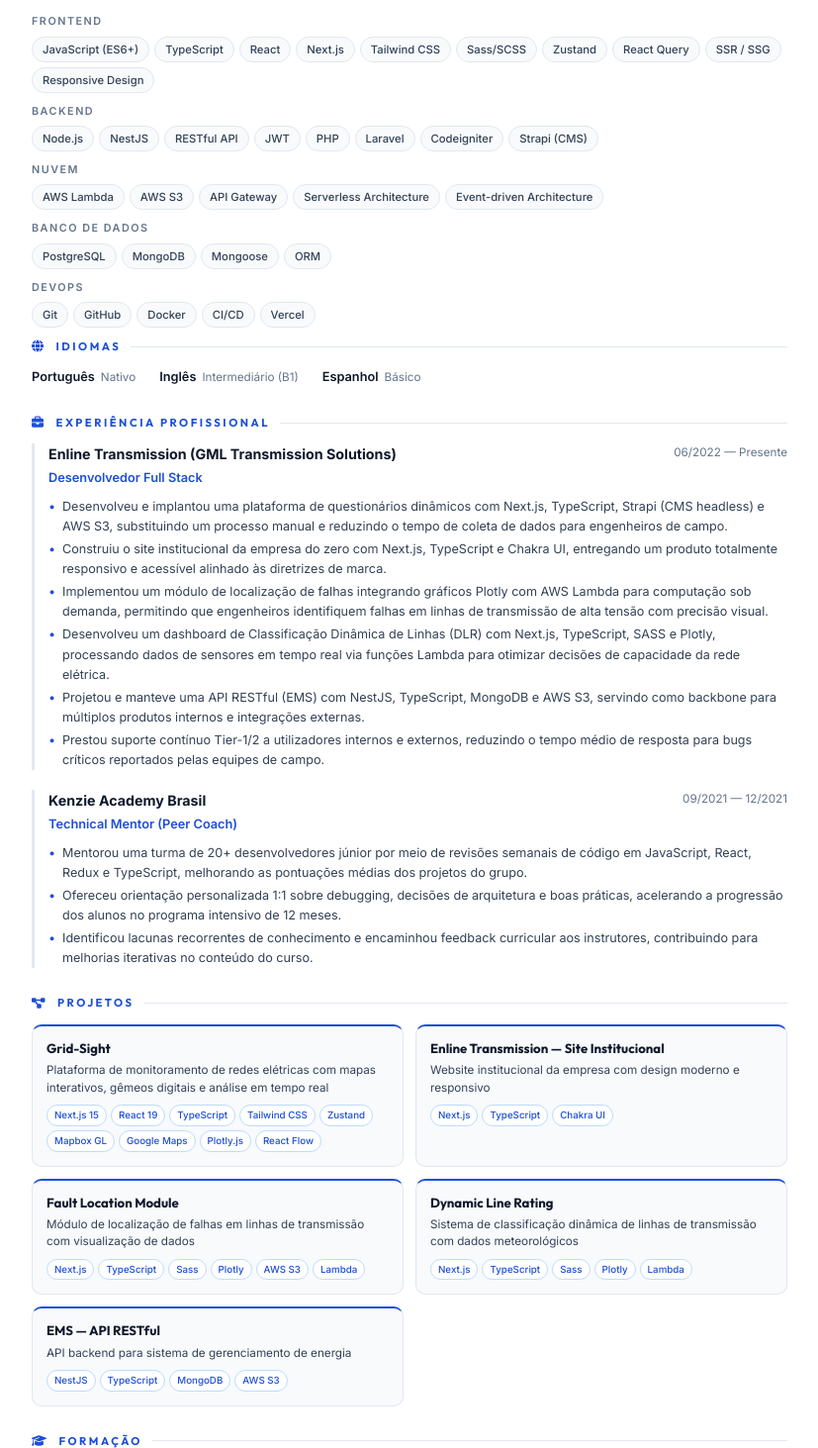
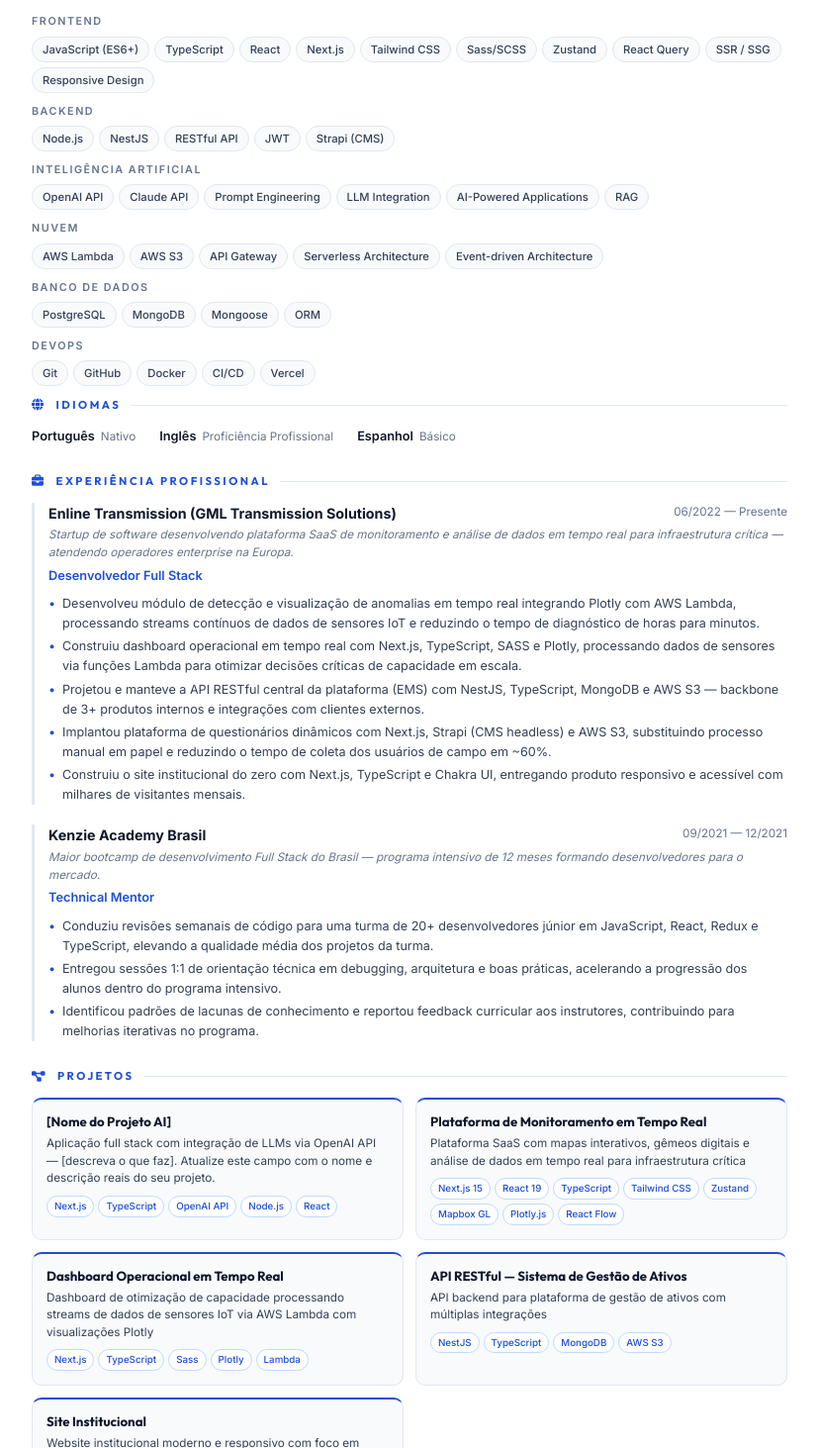
Before and after one commit to felipelarson/cv-felipe-silveira, a React (Vite) app: page / in a window 1280 px wide. Shown: the part 447-1910 px from the top of the page at 99% size, without its empty margins (226-1053 px from the left). Built offline with nearby package versions, Linux system fonts and the light colour scheme.

Commit message:
feat: add experience context and AI skills section to enhance CV content

```diff
--- a/src/App.css
+++ b/src/App.css
@@ -294,6 +294,14 @@
   white-space: nowrap;
 }
 
+.experience-context {
+  font-size: 0.78rem;
+  color: var(--text-muted);
+  font-style: italic;
+  margin-bottom: 4px;
+  line-height: 1.5;
+}
+
 .experience-role {
   font-size: 0.85rem;
   color: var(--accent-start);
--- a/src/components/Experiences/index.tsx
+++ b/src/components/Experiences/index.tsx
@@ -16,6 +16,9 @@ export const Experiences = () => {
               <span className="experience-company">{exp.company}</span>
               <span className="experience-period">{exp.period}</span>
             </div>
+            {"context" in exp && exp.context && (
+              <p className="experience-context">{exp.context}</p>
+            )}
             <p className="experience-role">{exp.role}</p>
             <ul className="experience-desc">
               {exp.description.map((desc, j) => (
--- a/src/components/Skills/index.tsx
+++ b/src/components/Skills/index.tsx
@@ -18,10 +18,16 @@ const backendSkills = [
   "NestJS",
   "RESTful API",
   "JWT",
-  "PHP",
-  "Laravel",
-  "Codeigniter",
   "Strapi (CMS)",
+];
+
+const aiSkills = [
+  "OpenAI API",
+  "Claude API",
+  "Prompt Engineering",
+  "LLM Integration",
+  "AI-Powered Applications",
+  "RAG",
 ];
 
 const cloudSkills = [
@@ -80,6 +86,17 @@ export const Skills = () => {
       </div>
 
       <div className="skills-category">
+        <p className="skills-category-title">{t.ai}</p>
+        <div className="skills-grid">
+          {aiSkills.map((skill) => (
+            <span className="skill-badge" key={skill}>
+              {skill}
+            </span>
+          ))}
+        </div>
+      </div>
+
+      <div className="skills-category">
         <p className="skills-category-title">{t.cloud}</p>
         <div className="skills-grid">
           {cloudSkills.map((skill) => (
--- a/src/i18n.tsx
+++ b/src/i18n.tsx
@@ -5,7 +5,7 @@ export type Lang = "pt" | "en";
 const translations = {
     pt: {
         // Header
-        role: "Desenvolvedor FullStack",
+        role: "Engenheiro de Software · Full Stack & Integração com IA",
         location: "Lisboa - Portugal",
 
         // Section titles
@@ -20,10 +20,15 @@ const translations = {
 
         // About
         aboutText:
-            "Desenvolvedor Full Stack com experiência profissional na construção de aplicações web escaláveis utilizando JavaScript, TypeScript, React, Next.js, Node.js e NestJS. Especializado em arquiteturas serverless com AWS Lambda e S3, design de APIs RESTful e bancos de dados NoSQL/SQL. Histórico comprovado de entrega de funcionalidades em produção no setor de energia, com experiência adicional em Python e PHP. Experiente em trabalhar com equipes multifuncionais utilizando metodologias ágeis.",
+            "Engenheiro de Software Full Stack com 4+ anos entregando aplicações de produção com processamento de dados em tempo real, arquitetura serverless na AWS e APIs RESTful robustas. Nos últimos anos, desenvolvi expertise prática em integração de LLMs (OpenAI e Claude API), construção de aplicações full stack com IA e fundamentos de prompt engineering. Stack principal: React/Next.js, TypeScript, NestJS e AWS (Lambda, S3, API Gateway) — com foco crescente em AI-powered applications.",
 
         // Education
         educationItems: [
+            {
+                school: "DeepLearning.AI / Coursera",
+                course: "LLMs & Prompt Engineering",
+                period: "2024 — 2025",
+            },
             {
                 school: "Kenzie Academy Brasil",
                 course: "Desenvolvedor Web Full Stack",
@@ -40,25 +45,26 @@ const translations = {
         experienceItems: [
             {
                 company: "Enline Transmission (GML Transmission Solutions)",
+                context: "Startup de software desenvolvendo plataforma SaaS de monitoramento e análise de dados em tempo real para infraestrutura crítica — atendendo operadores enterprise na Europa.",
                 period: "06/2022 — Presente",
                 role: "Desenvolvedor Full Stack",
                 description: [
-                    "Desenvolveu e implantou uma plataforma de questionários dinâmicos com Next.js, TypeScript, Strapi (CMS headless) e AWS S3, substituindo um processo manual e reduzindo o tempo de coleta de dados para engenheiros de campo.",
-                    "Construiu o site institucional da empresa do zero com Next.js, TypeScript e Chakra UI, entregando um produto totalmente responsivo e acessível alinhado às diretrizes de marca.",
-                    "Implementou um módulo de localização de falhas integrando gráficos Plotly com AWS Lambda para computação sob demanda, permitindo que engenheiros identifiquem falhas em linhas de transmissão de alta tensão com precisão visual.",
-                    "Desenvolveu um dashboard de Classificação Dinâmica de Linhas (DLR) com Next.js, TypeScript, SASS e Plotly, processando dados de sensores em tempo real via funções Lambda para otimizar decisões de capacidade da rede elétrica.",
-                    "Projetou e manteve uma API RESTful (EMS) com NestJS, TypeScript, MongoDB e AWS S3, servindo como backbone para múltiplos produtos internos e integrações externas.",
-                    "Prestou suporte contínuo Tier-1/2 a utilizadores internos e externos, reduzindo o tempo médio de resposta para bugs críticos reportados pelas equipes de campo.",
+                    "Desenvolveu módulo de detecção e visualização de anomalias em tempo real integrando Plotly com AWS Lambda, processando streams contínuos de dados de sensores IoT e reduzindo o tempo de diagnóstico de horas para minutos.",
+                    "Construiu dashboard operacional em tempo real com Next.js, TypeScript, SASS e Plotly, processando dados de sensores via funções Lambda para otimizar decisões críticas de capacidade em escala.",
+                    "Projetou e manteve a API RESTful central da plataforma (EMS) com NestJS, TypeScript, MongoDB e AWS S3 — backbone de 3+ produtos internos e integrações com clientes externos.",
+                    "Implantou plataforma de questionários dinâmicos com Next.js, Strapi (CMS headless) e AWS S3, substituindo processo manual em papel e reduzindo o tempo de coleta dos usuários de campo em ~60%.",
+                    "Construiu o site institucional do zero com Next.js, TypeScript e Chakra UI, entregando produto responsivo e acessível com milhares de visitantes mensais.",
                 ],
             },
             {
                 company: "Kenzie Academy Brasil",
+                context: "Maior bootcamp de desenvolvimento Full Stack do Brasil — programa intensivo de 12 meses formando desenvolvedores para o mercado.",
                 period: "09/2021 — 12/2021",
-                role: "Technical Mentor (Peer Coach)",
+                role: "Technical Mentor",
                 description: [
-                    "Mentorou uma turma de 20+ desenvolvedores júnior por meio de revisões semanais de código em JavaScript, React, Redux e TypeScript, melhorando as pontuações médias dos projetos do grupo.",
-                    "Ofereceu orientação personalizada 1:1 sobre debugging, decisões de arquitetura e boas práticas, acelerando a progressão dos alunos no programa intensivo de 12 meses.",
-                    "Identificou lacunas recorrentes de conhecimento e encaminhou feedback curricular aos instrutores, contribuindo para melhorias iterativas no conteúdo do curso.",
+                    "Conduziu revisões semanais de código para uma turma de 20+ desenvolvedores júnior em JavaScript, React, Redux e TypeScript, elevando a qualidade média dos projetos da turma.",
+                    "Entregou sessões 1:1 de orientação técnica em debugging, arquitetura e boas práticas, acelerando a progressão dos alunos dentro do programa intensivo.",
+                    "Identificou padrões de lacunas de conhecimento e reportou feedback curricular aos instrutores, contribuindo para melhorias iterativas no programa.",
                 ],
             },
         ],
@@ -66,6 +72,7 @@ const translations = {
         // Skills
         frontend: "Frontend",
         backend: "Backend",
+        ai: "Inteligência Artificial",
         cloud: "Nuvem",
         databases: "Banco de Dados",
         devops: "DevOps",
@@ -74,16 +81,23 @@ const translations = {
         // Languages
         langItems: [
             { name: "Português", level: "Nativo" },
-            { name: "Inglês", level: "Intermediário (B1)" },
+            { name: "Inglês", level: "Proficiência Profissional" },
             { name: "Espanhol", level: "Básico" },
         ],
 
         // Projects
         projectItems: [
             {
-                name: "Grid-Sight",
+                name: "[Nome do Projeto AI]",
                 description:
-                    "Plataforma de monitoramento de redes elétricas com mapas interativos, gêmeos digitais e análise em tempo real",
+                    "Aplicação full stack com integração de LLMs via OpenAI API — [descreva o que faz]. Atualize este campo com o nome e descrição reais do seu projeto.",
+                techs: ["Next.js", "TypeScript", "OpenAI API", "Node.js", "React"],
+                url: "",
+            },
+            {
+                name: "Plataforma de Monitoramento em Tempo Real",
+                description:
+                    "Plataforma SaaS com mapas interativos, gêmeos digitais e análise de dados em tempo real para infraestrutura crítica",
                 techs: [
                     "Next.js 15",
                     "React 19",
@@ -91,44 +105,36 @@ const translations = {
                     "Tailwind CSS",
                     "Zustand",
                     "Mapbox GL",
-                    "Google Maps",
                     "Plotly.js",
                     "React Flow",
                 ],
-                url: "http://questionary-dev.enline-transmission.com/",
+                url: "",
             },
             {
-                name: "Enline Transmission — Site Institucional",
-                description: "Website institucional da empresa com design moderno e responsivo",
-                techs: ["Next.js", "TypeScript", "Chakra UI"],
-                url: "https://www.enline-transmission.com/",
-            },
-            {
-                name: "Fault Location Module",
+                name: "Dashboard Operacional em Tempo Real",
                 description:
-                    "Módulo de localização de falhas em linhas de transmissão com visualização de dados",
-                techs: ["Next.js", "TypeScript", "Sass", "Plotly", "AWS S3", "Lambda"],
-                url: "https://development.enline-transmission.com/",
-            },
-            {
-                name: "Dynamic Line Rating",
-                description:
-                    "Sistema de classificação dinâmica de linhas de transmissão com dados meteorológicos",
+                    "Dashboard de otimização de capacidade processando streams de dados de sensores IoT via AWS Lambda com visualizações Plotly",
                 techs: ["Next.js", "TypeScript", "Sass", "Plotly", "Lambda"],
                 url: "",
             },
             {
-                name: "EMS — API RESTful",
-                description: "API backend para sistema de gerenciamento de energia",
+                name: "API RESTful — Sistema de Gestão de Ativos",
+                description: "API backend para plataforma de gestão de ativos com múltiplas integrações",
                 techs: ["NestJS", "TypeScript", "MongoDB", "AWS S3"],
-                url: "https://ems.enline-transmission.com/login",
+                url: "",
+            },
+            {
+                name: "Site Institucional",
+                description: "Website institucional moderno e responsivo com foco em acessibilidade e performance",
+                techs: ["Next.js", "TypeScript", "Chakra UI"],
+                url: "https://www.enline-transmission.com/",
             },
         ],
     },
 
     en: {
         // Header
-        role: "FullStack Developer",
+        role: "Software Engineer · Full Stack & AI Integration",
         location: "Lisbon - Portugal",
 
         // Section titles
@@ -143,10 +149,15 @@ const translations = {
 
         // About
         aboutText:
-            "Full Stack Developer with professional experience building scalable web applications using JavaScript, TypeScript, React, Next.js, Node.js, and NestJS. Proficient in serverless architectures with AWS Lambda and S3, RESTful API design, and NoSQL/SQL databases. Track record of delivering production-grade features in the energy-tech sector, with additional experience in Python and PHP. Experienced working in cross-functional teams using agile methodologies.",
+            "Software Engineer with 4+ years delivering production applications with real-time data processing, AWS serverless architecture, and robust RESTful APIs. Alongside professional work, I've built hands-on expertise integrating LLMs (OpenAI and Claude APIs) into full-stack applications, and completed focused training in prompt engineering and LLM fundamentals. Core stack: React/Next.js, TypeScript, NestJS, and AWS (Lambda, S3, API Gateway) — with a growing focus on AI-powered product development.",
 
         // Education
         educationItems: [
+            {
+                school: "DeepLearning.AI / Coursera",
+                course: "LLMs & Prompt Engineering",
+                period: "2024 — 2025",
+            },
             {
                 school: "Kenzie Academy Brasil",
                 course: "Full Stack Web Developer",
@@ -163,24 +174,25 @@ const translations = {
         experienceItems: [
             {
                 company: "Enline Transmission (GML Transmission Solutions)",
+                context: "Software startup building a SaaS platform for real-time data monitoring and analysis of critical infrastructure — serving enterprise operators across Europe.",
                 period: "Jun 2022 — Present",
                 role: "Full Stack Developer",
                 description: [
-                    "Developed and deployed a dynamic questionnaire platform using Next.js, TypeScript, Strapi (headless CMS), and AWS S3, replacing a manual process and reducing data collection time for field engineers.",
-                    "Built the company's public website from scratch using Next.js, TypeScript, and Chakra UI, delivering a fully responsive and accessible product aligned with brand guidelines.",
-                    "Implemented a fault-location module integrating Plotly charts with AWS Lambda for on-demand computation, enabling engineers to identify high-voltage transmission-line faults with visual precision.",
-                    "Engineered a Dynamic Line Rating (DLR) dashboard with Next.js, TypeScript, SASS, and Plotly, processing real-time sensor data via Lambda functions to optimise grid capacity decisions.",
-                    "Designed and maintained a RESTful API (EMS) using NestJS, TypeScript, MongoDB, and AWS S3, serving as the backbone for multiple internal products and external integrations.",
-                    "Provided ongoing Tier-1/2 user support, reducing average response time for critical bugs reported by field teams.",
+                    "Built a real-time anomaly detection and visualization module integrating Plotly with AWS Lambda — processing continuous IoT sensor data streams and cutting diagnosis time from hours to minutes.",
+                    "Engineered a real-time operational dashboard with Next.js, TypeScript, SASS, and Plotly, processing live sensor data via Lambda functions to drive critical capacity decisions at scale.",
+                    "Designed and maintained the platform's core RESTful API (EMS) using NestJS, TypeScript, MongoDB, and AWS S3 — backbone for 3+ internal products and external client integrations.",
+                    "Deployed a dynamic questionnaire platform with Next.js, Strapi (headless CMS), and AWS S3, replacing a paper-based process and cutting data-collection time by ~60%.",
+                    "Built the company's public website from scratch with Next.js, TypeScript, and Chakra UI, delivering a responsive, accessible product serving thousands of monthly visitors.",
                 ],
             },
             {
                 company: "Kenzie Academy Brasil",
+                context: "Brazil's leading Full Stack developer bootcamp — 12-month intensive programme training developers for the job market.",
                 period: "Sep 2021 — Dec 2021",
-                role: "Technical Mentor (Peer Coach)",
+                role: "Technical Mentor",
                 description: [
-                    "Mentored a cohort of 20+ junior developers through weekly code reviews in JavaScript, React, Redux, and TypeScript, improving average project scores across the group.",
-                    "Delivered personalised 1:1 guidance on debugging, architecture decisions, and best practices, accelerating learner progression in a 12-month intensive bootcamp programme.",
+                    "Led weekly code reviews for a cohort of 20+ junior developers in JavaScript, React, Redux, and TypeScript, raising average project quality across the group.",
+                    "Delivered targeted 1:1 sessions on debugging, architecture decisions, and engineering best practices, accelerating learner progression in a high-intensity programme.",
                     "Identified recurring knowledge gaps and escalated curriculum feedback to instructors, contributing to iterative improvements in course content.",
                 ],
             },
@@ -189,6 +201,7 @@ const translations = {
         // Skills
         frontend: "Frontend",
         backend: "Backend",
+        ai: "Artificial Intelligence",
         cloud: "Cloud",
         databases: "Databases",
         devops: "DevOps",
@@ -197,16 +210,23 @@ const translations = {
         // Languages
         langItems: [
             { name: "Portuguese", level: "Native" },
-            { name: "English", level: "Intermediate (B1)" },
+            { name: "English", level: "Professional Working Proficiency" },
             { name: "Spanish", level: "Basic" },
         ],
 
         // Projects
         projectItems: [
             {
-                name: "Grid-Sight",
+                name: "[AI Project Name]",
                 description:
-                    "Power grid monitoring platform with interactive maps, digital twins, and real-time analytics",
+                    "Full-stack application integrating LLMs via OpenAI API — [describe what it does]. Update this field with your project's real name and description.",
+                techs: ["Next.js", "TypeScript", "OpenAI API", "Node.js", "React"],
+                url: "",
+            },
+            {
+                name: "Real-Time Infrastructure Monitoring Platform",
+                description:
+                    "SaaS platform with interactive maps, digital twins, and real-time data analytics for critical infrastructure operations",
                 techs: [
                     "Next.js 15",
                     "React 19",
@@ -214,37 +234,29 @@ const translations = {
                     "Tailwind CSS",
                     "Zustand",
                     "Mapbox GL",
-                    "Google Maps",
                     "Plotly.js",
                     "React Flow",
                 ],
-                url: "http://questionary-dev.enline-transmission.com/",
+                url: "",
             },
             {
-                name: "Enline Transmission — Corporate Website",
-                description: "Company website with modern, responsive design",
-                techs: ["Next.js", "TypeScript", "Chakra UI"],
-                url: "https://www.enline-transmission.com/",
-            },
-            {
-                name: "Fault Location Module",
+                name: "Real-Time Operational Dashboard",
                 description:
-                    "Transmission line fault location module with data visualization",
-                techs: ["Next.js", "TypeScript", "Sass", "Plotly", "AWS S3", "Lambda"],
-                url: "https://development.enline-transmission.com/",
-            },
-            {
-                name: "Dynamic Line Rating",
-                description:
-                    "Dynamic transmission line rating system with weather data integration",
+                    "Capacity optimisation dashboard processing live IoT sensor data streams via AWS Lambda with Plotly visualizations",
                 techs: ["Next.js", "TypeScript", "Sass", "Plotly", "Lambda"],
                 url: "",
             },
             {
-                name: "EMS — RESTful API",
-                description: "Backend API for energy management system",
+                name: "RESTful API — Asset Management System",
+                description: "Backend API for a multi-product asset management platform with external integrations",
                 techs: ["NestJS", "TypeScript", "MongoDB", "AWS S3"],
-                url: "https://ems.enline-transmission.com/login",
+                url: "",
+            },
+            {
+                name: "Corporate Website",
+                description: "Modern, accessible company website focused on performance and brand alignment",
+                techs: ["Next.js", "TypeScript", "Chakra UI"],
+                url: "https://www.enline-transmission.com/",
             },
         ],
     },
```
